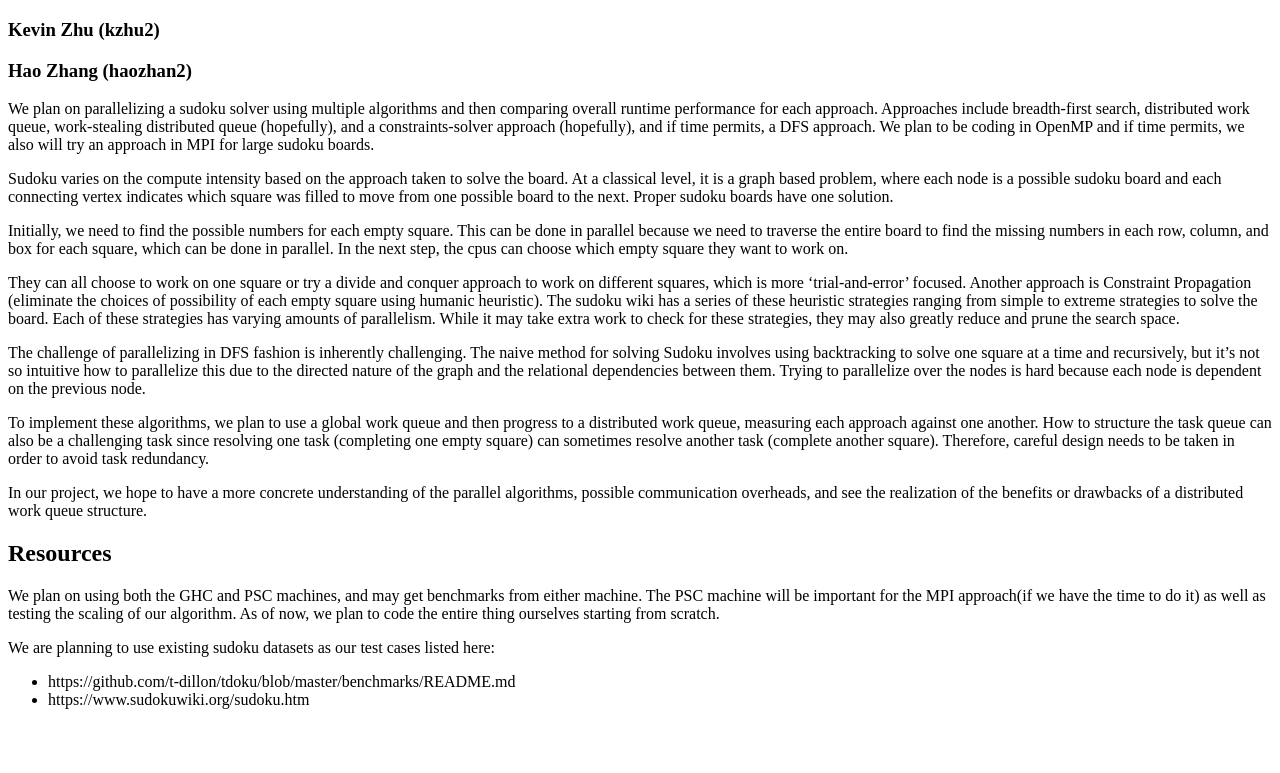
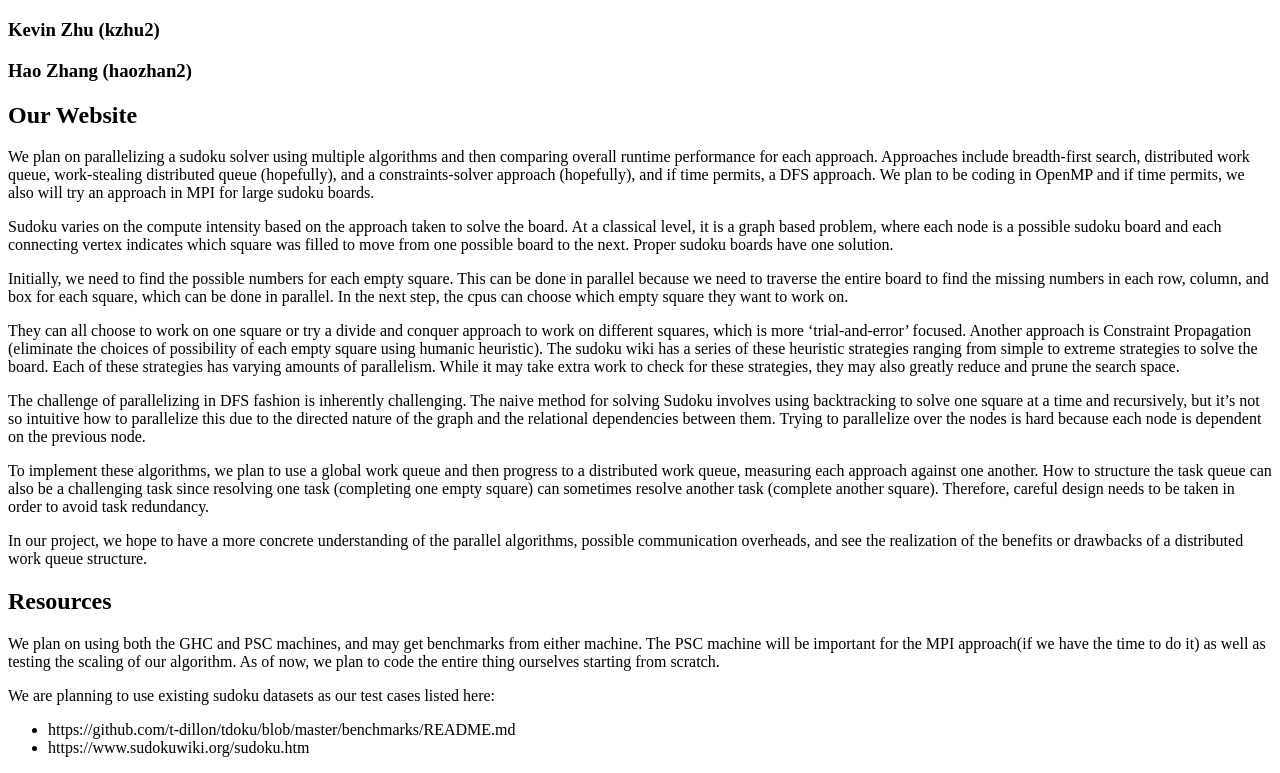
Before and after one commit to Hao2747/sudoku-parallel-solver.github.io, a plain HTML site: page index.html in a window 1280 px wide. Shown: the part 61-834 px from the top of the page. Before the commit the page ends 800 px from the top, so only its background shows below. Drawn offline with Linux system fonts and the light colour scheme.

Commit message:
add medium-100.txt

```diff
--- a/index.html
+++ b/index.html
@@ -7,6 +7,8 @@
     <h1>Parallel Sudoku Solver</h1>
     <h3>Kevin Zhu (kzhu2)</h3>
     <h3>Hao Zhang (haozhan2)</h3>
+    <h2>Our Website</h2>
+
     <p>We plan on parallelizing a sudoku solver using multiple algorithms and then comparing overall runtime performance for each approach. Approaches include breadth-first search, distributed work queue, work-stealing distributed queue (hopefully), and a constraints-solver approach (hopefully), and if time permits, a DFS approach. We plan to be coding in OpenMP and if time permits, we also will try an approach in MPI for large sudoku boards.</p>
     <p>Sudoku varies on the compute intensity based on the approach taken to solve the board. At a classical level, it is a graph based problem, where each node is a possible sudoku board and each connecting vertex indicates which square was filled to move from one possible board to the next. Proper sudoku boards have one solution. </p>
     <p>Initially, we need to find the possible numbers for each empty square. This can be done in parallel because we need to traverse the entire board to find the missing numbers in each row, column, and box for each square, which can be done in parallel. In the next step, the cpus can choose which empty square they want to work on. </p>
```
Also changed, not shown: medium-100.txt.
